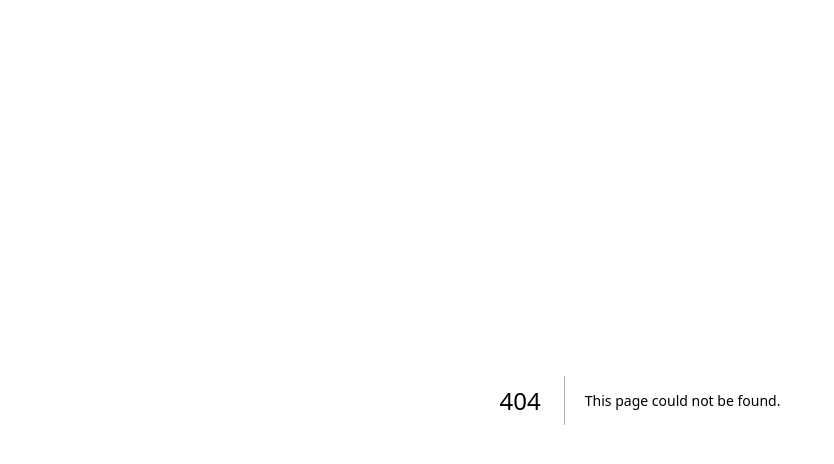
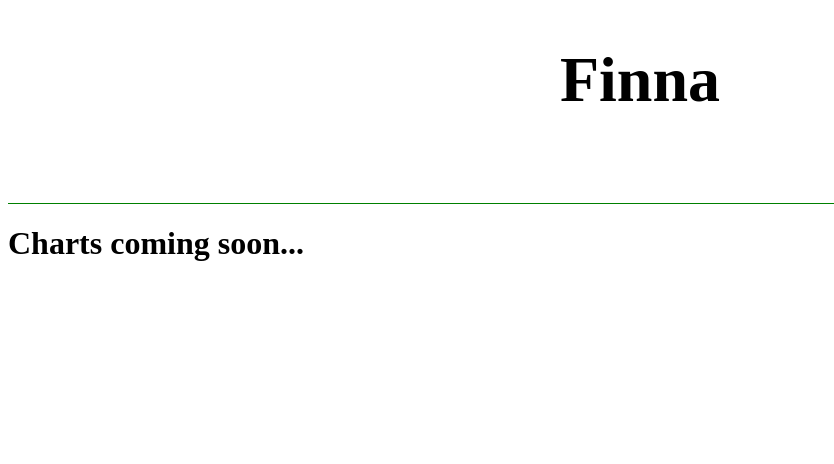
Before and after one commit to xMelow/Finance-Tracker-Frontend, a Next.js app: page /charts in a window 1280 px wide. Before the commit this address had no page. Shown: the top 464 px of the page, without its empty margins (0-834 px from the left). Built offline with nearby package versions, Linux system fonts and the light colour scheme.

Commit message:
add different pages with header

```diff
--- a/components/main/header/header.module.css
+++ b/components/main/header/header.module.css
@@ -0,0 +1,23 @@
+
+
+.title {
+    font-size: 4rem;
+    text-align: center;
+}
+
+.nav {
+    text-align: center;
+    border-bottom: 1px solid green;
+}
+
+.nav li {
+    display: inline-block;
+    text-decoration: none;
+    margin-right: 5rem;
+    font-size: 1.5rem;
+}
+
+.nav li a {
+    text-decoration: none;
+    color: white;
+}
--- a/components/main/header/header.tsx
+++ b/components/main/header/header.tsx
@@ -1,14 +1,15 @@
-
+import Link from 'next/link';
+import styles from './header.module.css';
 
 export default function Header() {
     return (
         <header>
-            <h1>Finna</h1>
-            <nav>
+            <h1 className={styles.title}>Finna</h1>
+            <nav className={styles.nav}>
                 <ul>
-                    <li>Expenses</li>
-                    <li>Charts</li>
-                    <li>Totals</li>
+                    <li><Link href="/expenses">Expenses</Link></li>
+                    <li><Link href="/charts">Charts</Link></li>
+                    <li><Link href="/totals">Totals</Link></li>
                 </ul>
             </nav>
         </header>
--- /dev/null
+++ b/pages/charts/index.tsx
@@ -0,0 +1,12 @@
+import Header from "../../components/main/header/header";
+
+
+export default function Chart() {
+    return (
+        <>
+            <Header></Header>
+            <h1>Charts coming soon...</h1>
+        </>
+
+    )
+}
--- a/pages/expense/expense.module.css
+++ b/pages/expenses/expense.module.css
@@ -12,7 +12,7 @@
     text-align: center;
     text-decoration: underline;
     text-underline-offset: 1rem;
-    font-size: 3rem;
+    font-size: 2.5rem;
 }
 
 .recentTransactions {
```
Also changed, not shown: pages/totals/index.tsx (added, +12 -0 lines), pages/expenses/index.tsx (renamed from pages/expense/index.tsx).
